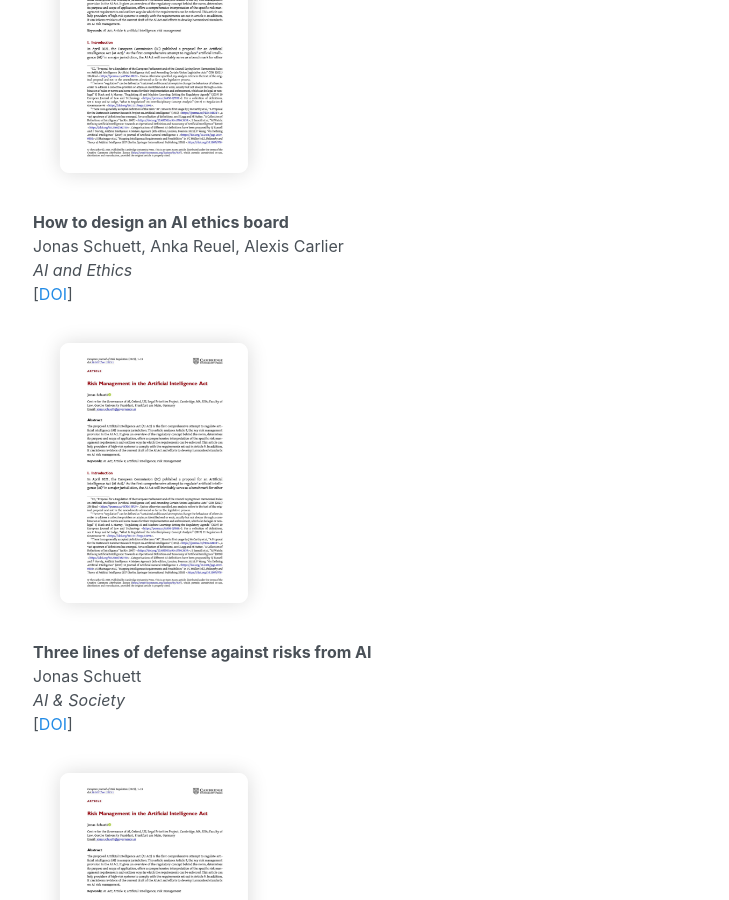
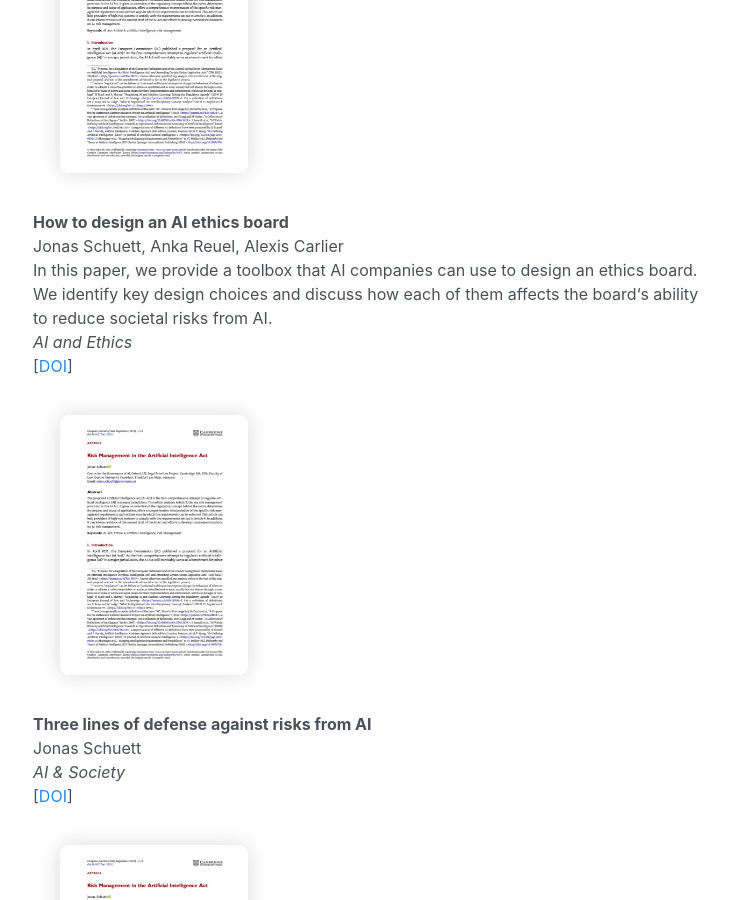
Before and after one commit to jonasschuett/jonasschuett.github.io, a Jekyll site: the page built from _posts/2020-04-04-introduction.md, in a window 1280 px wide and 900 px high, scrolled down 10016 px. Shown: the whole window, without its empty margins (271-1000 px from the left). Built offline with Jekyll 4.4.1, drawn with Linux system fonts in a browser that asks for light colours; nearby versions of some CDN libraries.

Commit message:
Update 2020-04-04-introduction.md

```diff
--- a/_posts/2020-04-04-introduction.md
+++ b/_posts/2020-04-04-introduction.md
@@ -241,6 +241,7 @@ Peter Cihon, Jonas Schuett, Seth D. Baum <br>
 
 **How to design an AI ethics board** <br>
 Jonas Schuett, Anka Reuel, Alexis Carlier <br>
+In this paper, we provide a toolbox that AI companies can use to design an ethics board. We identify key design choices and discuss how each of them affects the board‘s ability to reduce societal risks from AI. <br>
 *AI and Ethics* <br>
 [[DOI](https://doi.org/10.1007/s43681-023-00409-y)]
 
```
